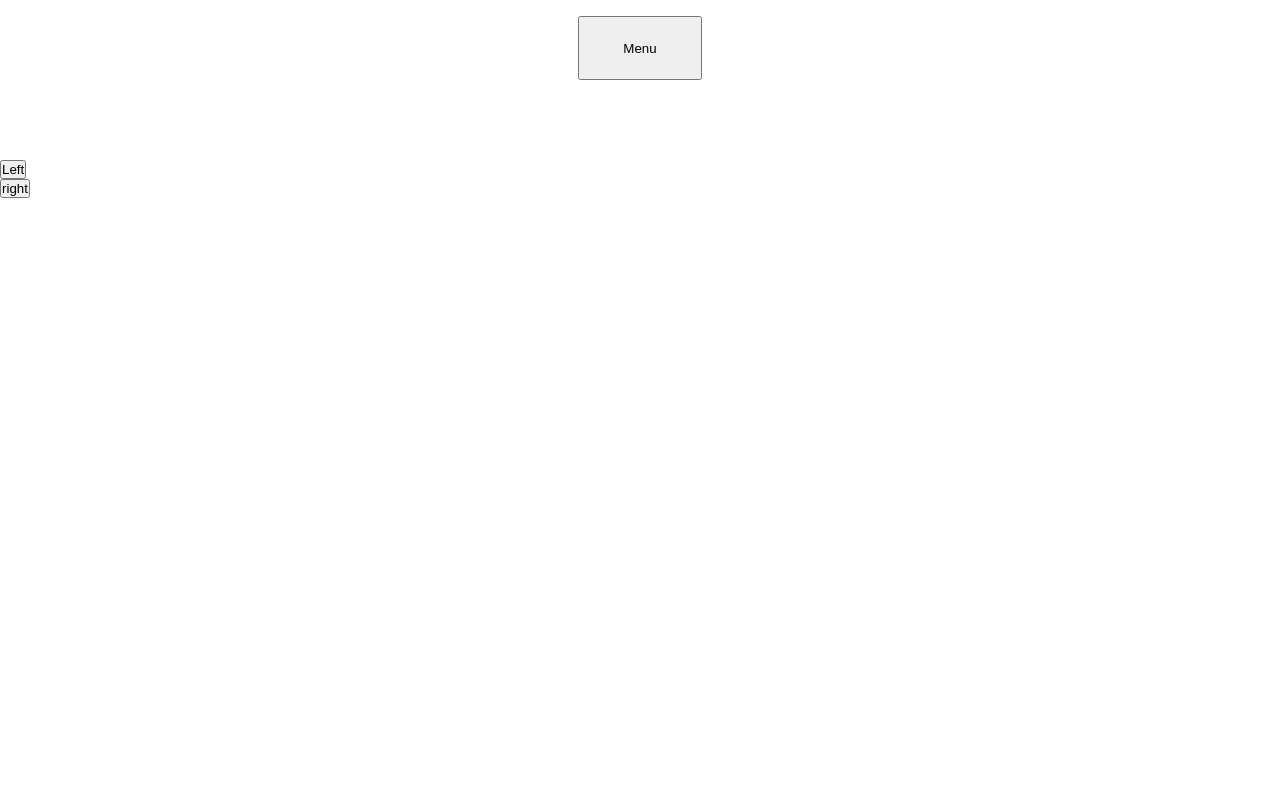
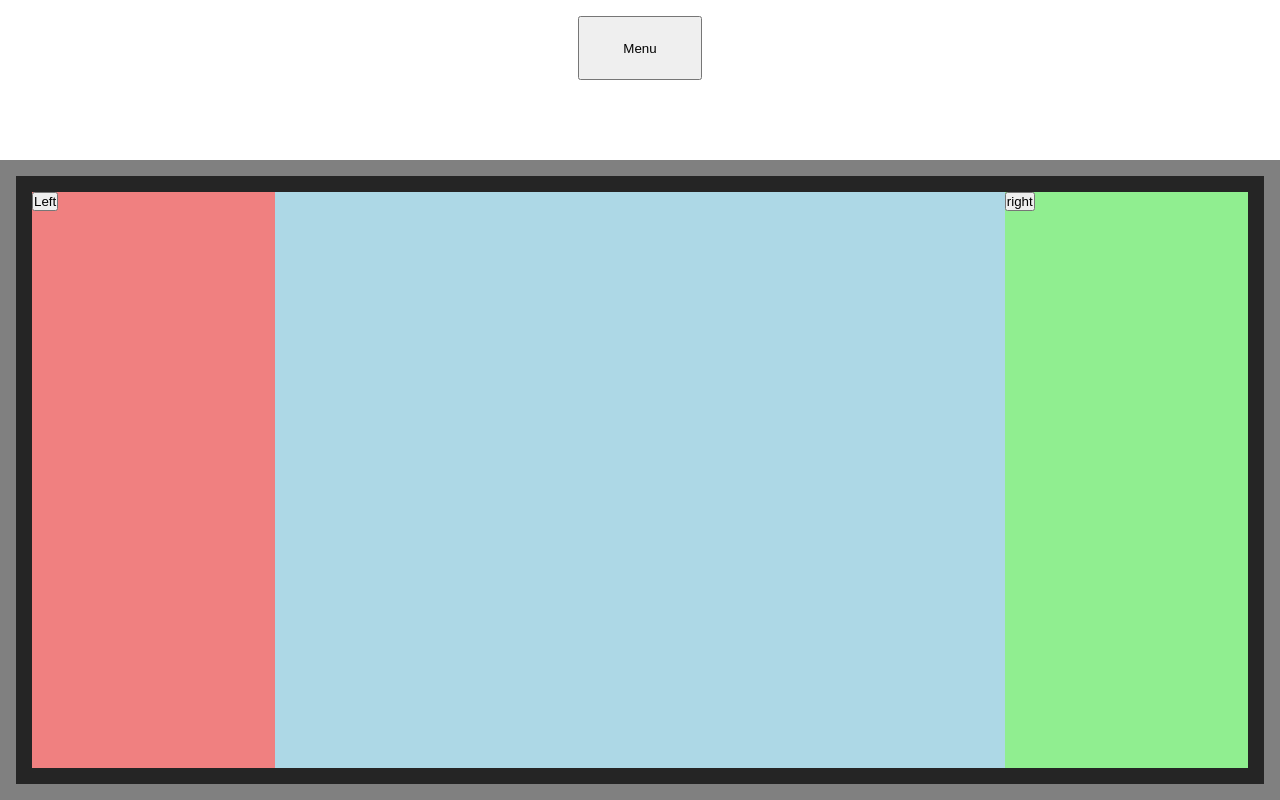
Before and after one commit to eustaquiogalano/dynamic-user-interface-practice, a website built with webpack: page src/index.html in a window 1280 px wide. Built offline with nearby package versions, Linux system fonts and the light colour scheme.

Commit message:
style: add initial design for main element

```diff
--- a/src/styles.css
+++ b/src/styles.css
@@ -47,4 +47,37 @@ body {
       display: block;
     }
   }
+
+  main {
+    background-color: gray;
+    height: 80%;
+    width: 100%;
+    padding: 1rem;
+
+    #image-carousel-container {
+      height: 100%;
+      width: 100%;
+      background-color: rgb(37, 37, 37);
+      padding: 1rem;
+      display: flex;
+
+      .arrow {
+        width: 20%;
+        height: 100%;
+      }
+
+      #left-arrow-button {
+        background-color: lightcoral;
+      }
+
+      #images-and-circles-container {
+        width: 60%;
+        background-color: lightblue;
+      }
+
+      #right-arrow-button {
+        background-color: lightgreen;
+      }
+    }
+  }
 }
```
